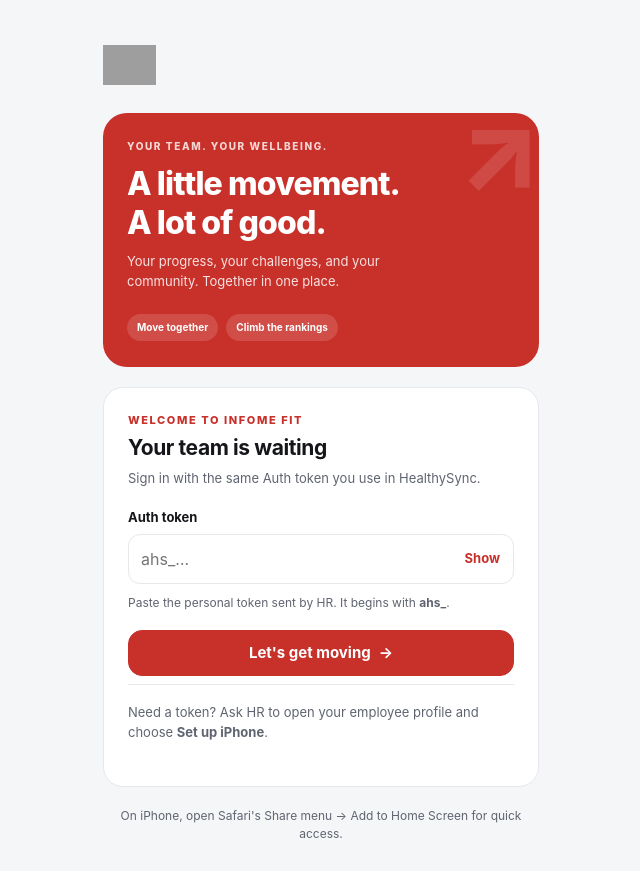
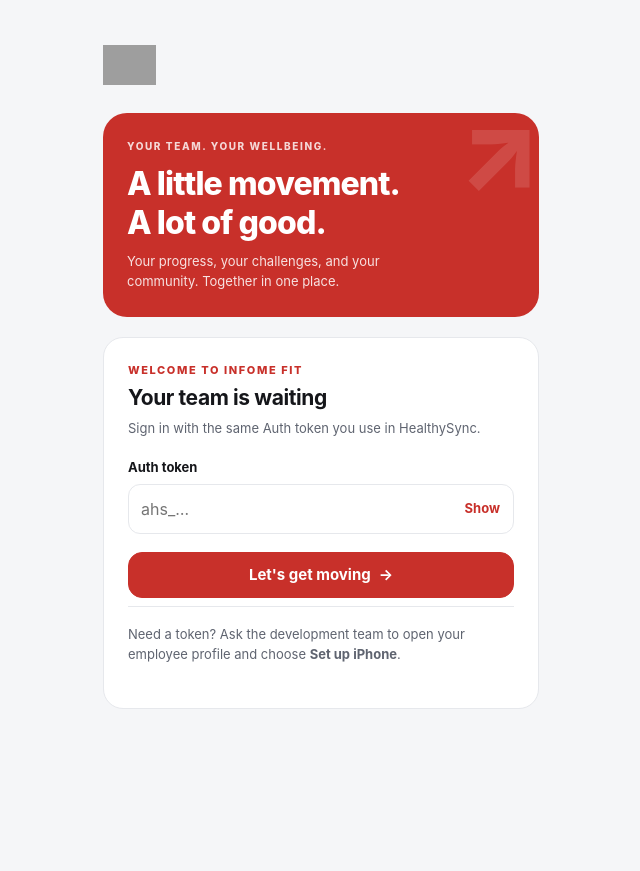
Before and after one commit to InfomeTechnologiesLLC/infofit-backend, a Django app: page /app/login/ in a window 1280 px wide. Shown: the whole page, without its empty margins (319-959 px from the left). After the commit the page ends 709 px from the top, so only its background shows below. Run offline with Django 5.2, Linux system fonts and the light colour scheme; parts of the project's set-up code (start-up, migrations or seed data) failed here and were passed over; grey boxes are pictures that could not be loaded.

Commit message:
Simplify employee app login page guidance

```diff
--- a/employee_web/static/employee_web/app.css
+++ b/employee_web/static/employee_web/app.css
@@ -155,16 +155,13 @@ input[type="file"] { font-size: 13px; padding: 10px; }
 .login-hero h1 { font-size: 32px; margin: 10px 0; letter-spacing: -.9px; }
 .login-hero > p:not(.eyebrow) { max-width: 270px; color: #ffffffdb; font-size: 13px; }
 .login-symbol { font-size: 110px; line-height: 1; position: absolute; right: -4px; top: -18px; opacity: .13; font-weight: 800; }
-.hero-pills { display: flex; flex-wrap: wrap; gap: 8px; margin-top: 23px; }
-.hero-pills span { background: #ffffff24; border-radius: 99px; padding: 6px 10px; font-size: 10px; font-weight: 700; }
 .login-card { margin-top: 20px; padding: 24px; }
 .login-card > .muted { font-size: 13px; margin: 8px 0 20px; }
 .token-field { position: relative; }
 .token-field input { padding-right: 62px; }
 .token-field button { position: absolute; right: 6px; top: 3px; }
-#token-help { margin: 10px 0 18px; }
+#login-form > button[type="submit"] { margin-top: 18px; }
 .login-help { border-top: 1px solid var(--line); padding-top: 18px; margin-top: 20px; }
-.install-note { text-align: center; margin-top: 20px; }
 @media (max-width: 360px) {
   .app-shell { padding-left: 14px; padding-right: 14px; }
   .hero { gap: 14px; padding: 20px 16px; }
--- a/employee_web/templates/employee_web/login.html
+++ b/employee_web/templates/employee_web/login.html
@@ -8,7 +8,6 @@
     <p class="eyebrow">YOUR TEAM. YOUR WELLBEING.</p>
     <h1>A little movement.<br>A lot of good.</h1>
     <p>Your progress, your challenges, and your community. Together in one place.</p>
-    <div class="hero-pills"><span>Move together</span><span>Climb the rankings</span></div>
   </section>
   <section class="card login-card">
     <p class="eyebrow">WELCOME TO INFOME FIT</p>
@@ -20,12 +19,10 @@
       <label for="{{ form.token.id_for_label }}">Auth token</label>
       <div class="token-field">{{ form.token }}<button type="button" id="show-token" class="text-button" aria-pressed="false">Show</button></div>
       {% for error in form.token.errors %}<p class="error" role="alert">{{ error }}</p>{% endfor %}
-      <p class="small muted" id="token-help">Paste the personal token sent by HR. It begins with <strong>ahs_</strong>.</p>
       <button type="submit" class="button primary wide">Let's get moving <span aria-hidden="true">→</span></button>
     </form>
-    <p class="small muted login-help">Need a token? Ask HR to open your employee profile and choose <strong>Set up iPhone</strong>.</p>
+    <p class="small muted login-help">Need a token? Ask the development team to open your employee profile and choose <strong>Set up iPhone</strong>.</p>
   </section>
-  <p class="small muted install-note">On iPhone, open Safari's Share menu → Add to Home Screen for quick access.</p>
 </main>
 {% endblock %}
 {% block scripts %}<script src="{% url 'employee_web:asset' 'login.js' %}" defer></script>{% endblock %}
--- a/employee_web/views.py
+++ b/employee_web/views.py
@@ -17,7 +17,7 @@ from .authentication import SESSION_KEY, TokenLoginThrottle, browser_connection,
 class TokenLoginForm(forms.Form):
     token = forms.CharField(label="Auth token", max_length=128, strip=True,
         widget=forms.PasswordInput(attrs={"placeholder": "ahs_…", "autocomplete": "off",
-            "autocapitalize": "none", "spellcheck": "false", "aria-describedby": "token-help"}))
+            "autocapitalize": "none", "spellcheck": "false"}))
 
 
 @require_http_methods(["GET", "HEAD"])
```
